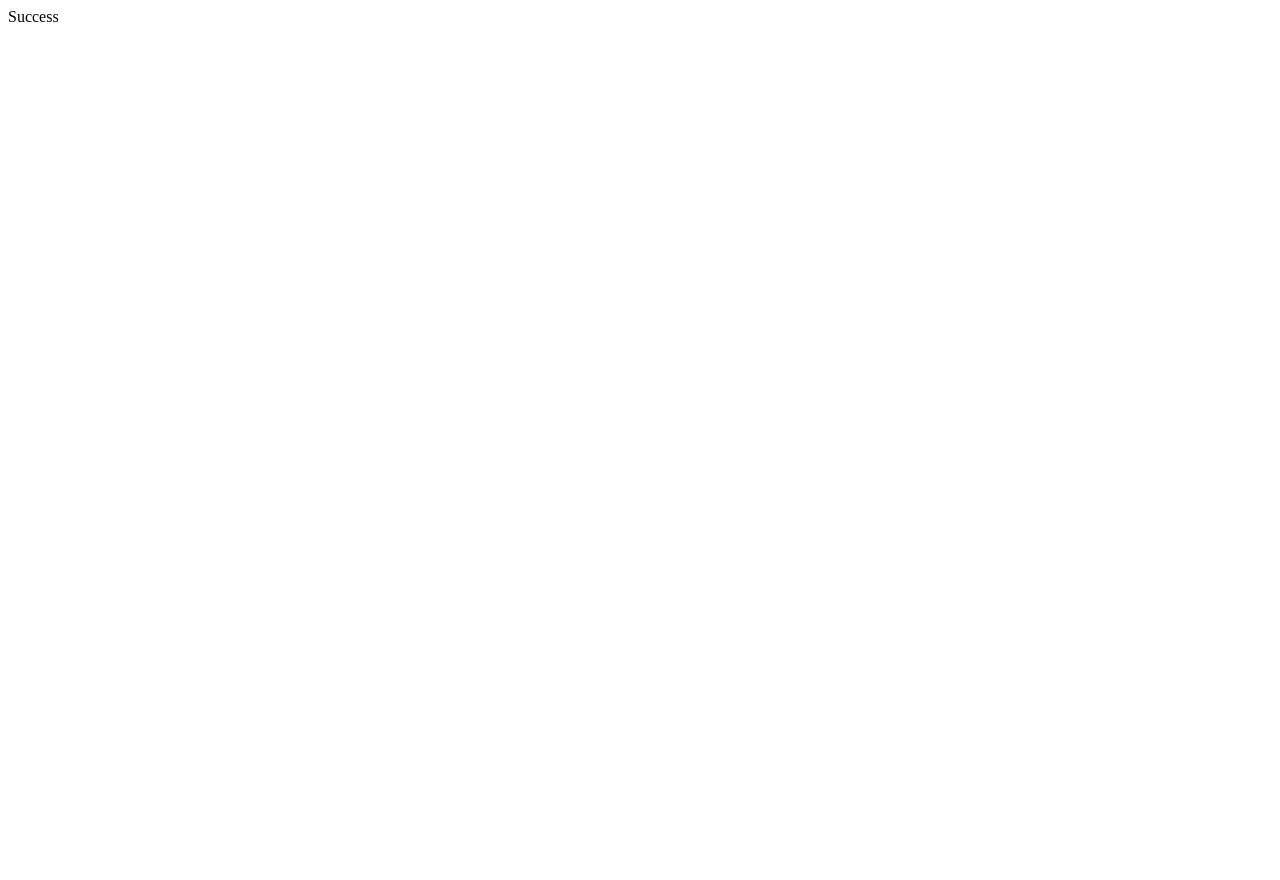
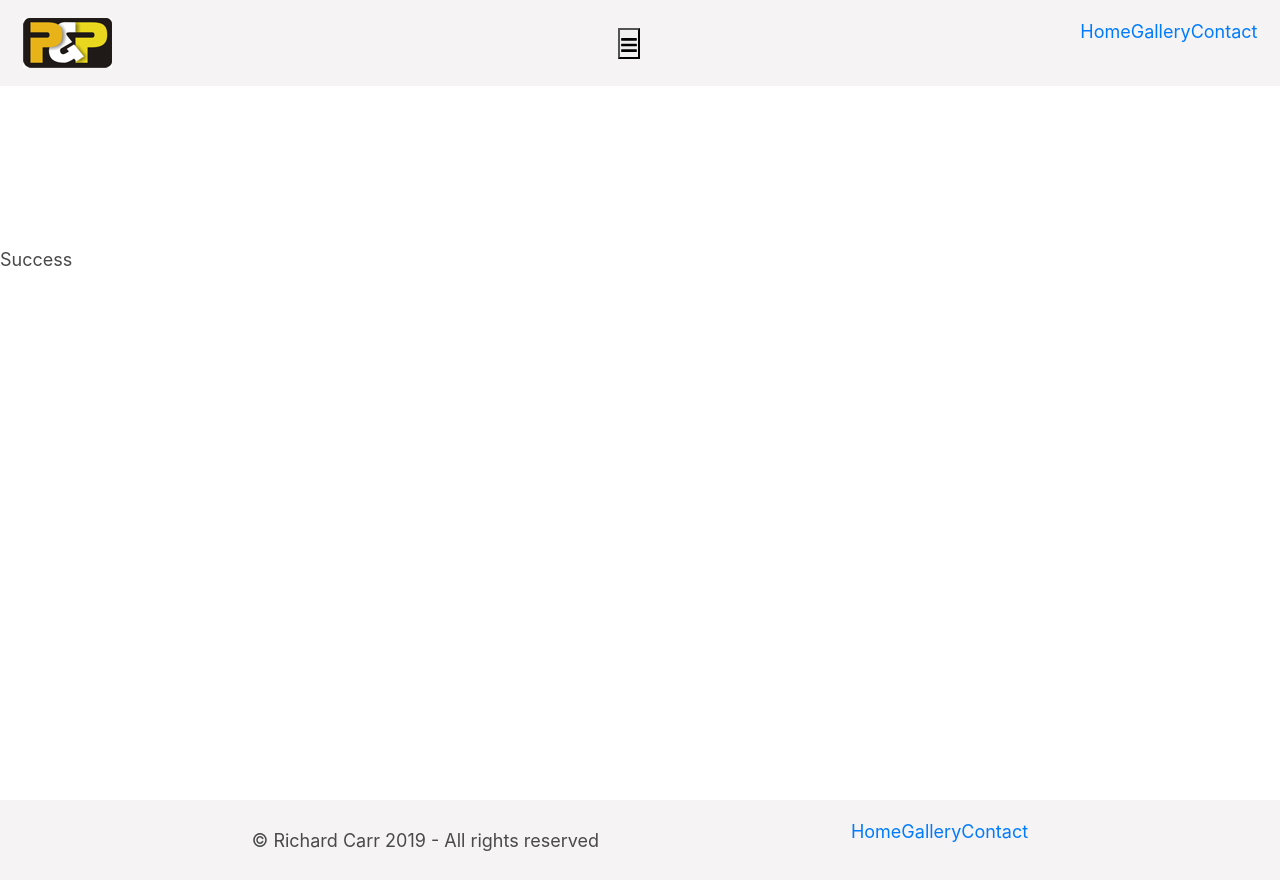
Before and after one commit to christocarr/gatsby-pictures-and-paintings, a Gatsby site: page /success in a window 1280 px wide. Before the commit the page ends 800 px from the top, so only its background shows below. Built offline with nearby package versions, Linux system fonts and the light colour scheme; Gatsby itself is replaced by a stand-in of ours.

Commit message:
Add success page layout

```diff
--- a/src/pages/success.js
+++ b/src/pages/success.js
@@ -1,10 +1,18 @@
 import React from 'react'
+import Layout from '../components/Layout'
+import Hero from '../components/Hero'
+import Banner from '../components/Banner'
+import AniLink from 'gatsby-plugin-transition-link/AniLink'
 
 const Success = () => {
   return (
-    <div>
-      Success
-    </div>
+  <Layout>
+    {/* <Hero home="true" img={data.defaultBcg.childImageSharp.fluid}>
+      <Banner title="Pictures and Paintings" />
+      <AniLink fade to="/gallery" className="link"><button className="btn-primary">Gallery</button></AniLink>
+    </Hero> */}
+    Success
+  </Layout>
   )
 }
 
```
